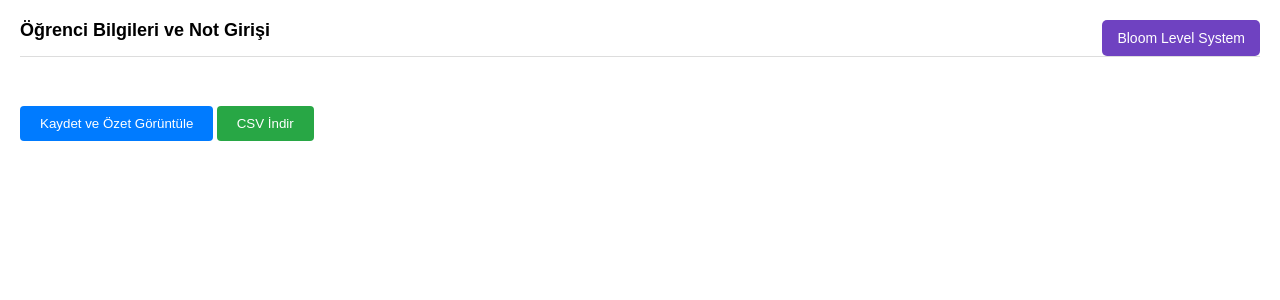
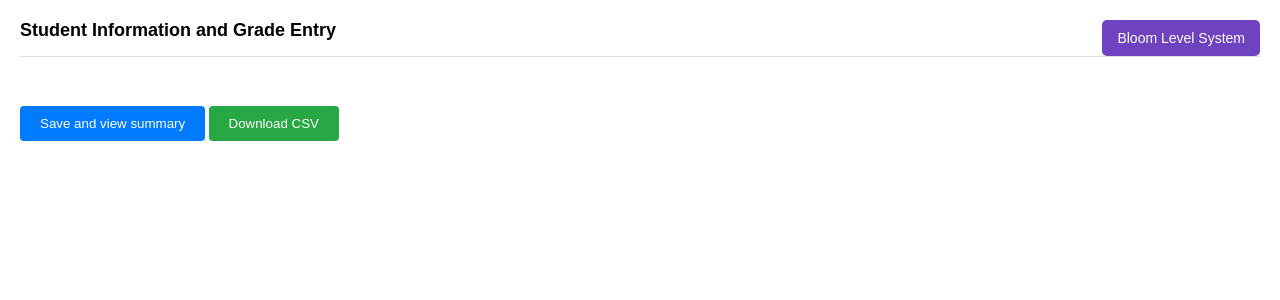
Before and after one commit to Canatalay37/Evaluating-system, a Flask app: template templates/student_grades.html in a window 1280 px wide. Shown: the top 300 px of the page. Run offline with Flask 2, Linux system fonts and the light colour scheme; the template is opened without the code that fills it: most values are stand-ins (such as "Sample title", 1, 10 or a date in 2020).

Commit message:
çeviri yapıldı

```diff
--- a/gui_evaluating.py
+++ b/gui_evaluating.py
@@ -4,7 +4,7 @@ import numpy as np
 import io
 
 app = Flask(__name__)
-app.secret_key = "cok_guclu_bir_gizli_anahtar_buraya_yazilacak_mutlaka_degistirin"
+app.secret_key = "your_secret_key_here"
 
 # ROUTES
 @app.route("/", methods=["GET", "POST"])
--- a/templates/bloom_mapping.html
+++ b/templates/bloom_mapping.html
@@ -182,7 +182,7 @@
 </head>
 <body>
     <div class="container">
-    <h2>Bloom Taksonomi ve CLO Eşleştirme</h2>
+    <h2>Bloom Level Mapping</h2>
 
         <form method="post">
             <table>
@@ -315,7 +315,7 @@
 
             <div class="btn-group">
             <button type="submit" class="submit-btn">Calculate Values & Save</button>
-            <a href="/download_clo_csv" class="submit-btn" style="background-color: #28a745;">CSV olarak indir</a>
+            <a href="/download_clo_csv" class="submit-btn" style="background-color: #28a745;">Download Report</a>
             </div>
         </form>
 
--- a/templates/question_points.html
+++ b/templates/question_points.html
@@ -12,7 +12,7 @@ input[type="submit"] { background: #007bff; color: white; padding: 10px 20px; bo
 </style>
 </head>
 <body>
-<h2>Her Soru İçin Puan Girin</h2>
+<h2>Question Points</h2>
 <form method="post">
   {% for exam_idx, exam in enumerate(exams) %}
     <div class="exam-section">
@@ -28,4 +28,3 @@ input[type="submit"] { background: #007bff; color: white; padding: 10px 20px; bo
 </form>
 </body>
 </html>
-"""
--- a/templates/student_grades.html
+++ b/templates/student_grades.html
@@ -92,7 +92,7 @@ input[readonly] {
 </style>
 </head>
 <body>
-<h2>Öğrenci Bilgileri ve Not Girişi</h2>
+<h2>Student Information and Grade Entry</h2>
 
 <a href="{{ url_for('bloom_level_mapping') }}" class="top-right-button">Bloom Level System</a>
 
@@ -109,27 +109,27 @@ input[readonly] {
 
   {% for exam_idx, exam in enumerate(exams) %}
     <div id="exam-{{ exam_idx }}" class="tab-content {% if loop.first %}active{% endif %}">
-      <h3>{{ exam.name }} Sınavı Not Girişi</h3>
+      <h3>{{ exam.name }} exam grade entry</h3>
       <table>
         <thead>
           <tr>
             <th class="id-col">ID</th>
-            <th class="student-info-col">Öğrenci No</th>
-            <th class="student-info-col">Ad-Soyad</th>
+            <th class="student-info-col">Student No</th>
+            <th class="student-info-col">Name</th>
             {% for q_flat in all_questions_flat %}
               {% if q_flat.exam_idx == exam_idx %}
-                <th class="question-col">Soru {{ q_flat.question_idx_in_exam + 1 }}</th>
+                <th class="question-col">Question {{ q_flat.question_idx_in_exam + 1 }}</th>
               {% endif %}
             {% endfor %}
-            <th class="total-col">Toplam</th>
+            <th class="total-col">Total</th>
           </tr>
         </thead>
         <tbody>
           {% for student_idx in range(student_count) %}
             <tr class="student-row">
               <td>{{ student_idx + 1 }}</td>
-              <td><input type="text" name="student_number_{{ student_idx }}" placeholder="Öğr. No" style="width:95%;" value="{{ students_data[student_idx].number if students_data[student_idx] else '' }}"></td>
-              <td><input type="text" name="student_name_{{ student_idx }}" placeholder="Ad Soyad" style="width:95%;" value="{{ students_data[student_idx].name if students_data[student_idx] else '' }}"></td>
+              <td><input type="text" name="student_number_{{ student_idx }}" placeholder="Std. No" style="width:95%;" value="{{ students_data[student_idx].number if students_data[student_idx] else '' }}"></td>
+              <td><input type="text" name="student_name_{{ student_idx }}" placeholder="Name" style="width:95%;" value="{{ students_data[student_idx].name if students_data[student_idx] else '' }}"></td>
               {% for q_flat in all_questions_flat %}
                 {% if q_flat.exam_idx == exam_idx %}
                 <td>
@@ -174,7 +174,7 @@ input[readonly] {
           </tr>
 
           <tr class="stats-row">
-            <th>Ortalama</th>
+            <th>Average</th>
             <td colspan="2"></td>
             {% for q_flat in all_questions_flat %}
                 {% if q_flat.exam_idx == exam_idx %}
@@ -185,7 +185,7 @@ input[readonly] {
           </tr>
 
           <tr class="stats-row">
-            <th>Medyan</th>
+            <th>Median</th>
             <td colspan="2"></td>
             {% for q_flat in all_questions_flat %}
                 {% if q_flat.exam_idx == exam_idx %}
@@ -196,7 +196,7 @@ input[readonly] {
           </tr>
 
           <tr class="total-points-row">
-            <th>Toplam</th>
+            <th>Total</th>
             <td colspan="2"></td>
             {% set current_exam_total_possible_points = 0 %}
             {% for q_flat in all_questions_flat %}
@@ -209,7 +209,7 @@ input[readonly] {
           </tr>
 
           <tr class="performance-row">
-            <th colspan="3">Öğrenci Performans Medyanı (%)</th>
+            <th colspan="3">Student Performance Median (%)</th>
             {% for q_flat in all_questions_flat %}
                 {% if q_flat.exam_idx == exam_idx %}
                     <td><input type="text" class="performance-median" data-question="{{ q_flat.global_question_idx }}" readonly style="width:40px;"></td>
@@ -223,8 +223,8 @@ input[readonly] {
   {% endfor %}
 
   <br>
-<button type="submit" id="saveButton" class="submit-btn">Kaydet ve Özet Görüntüle</button>
-<button type="button" id="downloadCsvButton" class="submit-btn" style="background-color: #28a745;">CSV İndir</button>
+<button type="submit" id="saveButton" class="submit-btn">Save and view summary</button>
+<button type="button" id="downloadCsvButton" class="submit-btn" style="background-color: #28a745;">Download CSV</button>
 </form>
 
 <script>
```
Also changed, not shown: templates/clo_details.html (+4 -5 lines), templates/exam_details.html (+6 -7 lines), templates/main.html (+4 -5 lines), templates/summary.html (+16 -16 lines).
